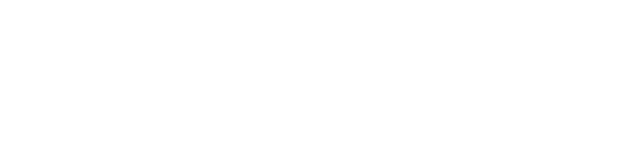
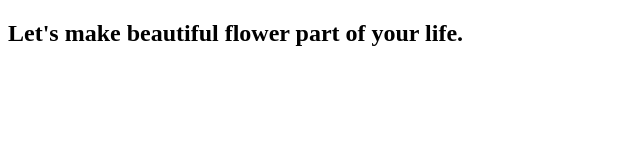
Before and after one commit to Shahadat-Hossen-008/web-3-git, a plain HTML site: page index.html in a window 1280 px wide. Shown: the whole page, without its empty margins (0-640 px from the left). Drawn offline with Linux system fonts and the light colour scheme.

Commit message:
Add heading

```diff
--- a/index.html
+++ b/index.html
@@ -6,6 +6,10 @@
     <title>My first git</title>
 </head>
 <body>
-
+   <div>
+    <h2>
+        Let's make beautiful flower part of your life.
+    </h2>
+   </div>
 </body>
 </html>
```
